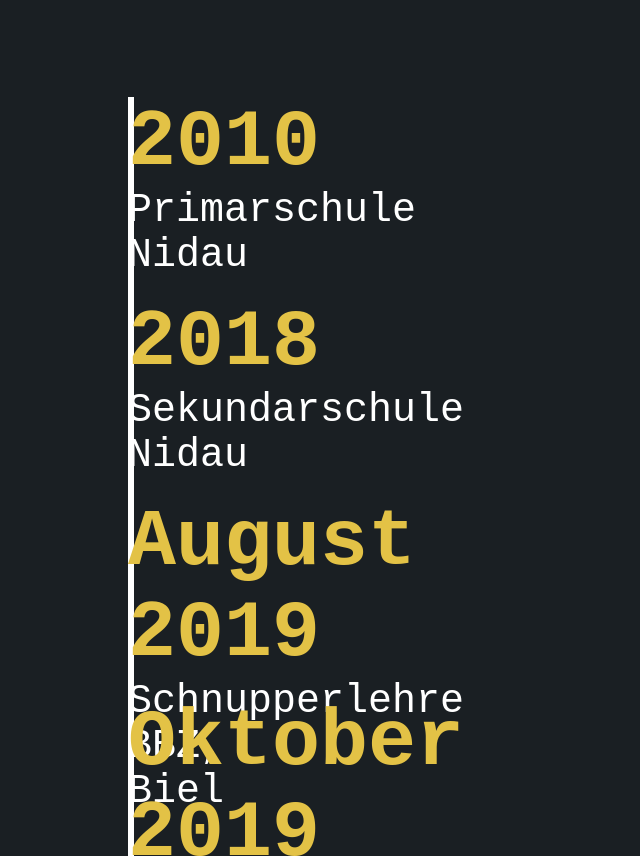
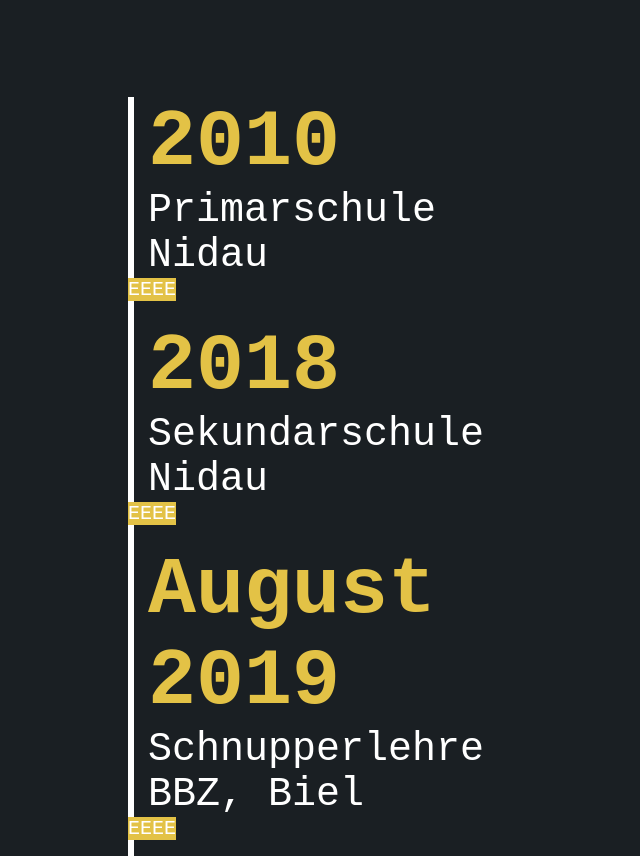
Before and after one commit to lebaguette248/website_svk, a plain HTML site: page aboutme.html in a window 1280 px wide. Shown: the part 1339-2195 px from the top of the page, without its empty margins (0-640 px from the left). Drawn offline with Linux system fonts and the light colour scheme; a web font is replaced by a local one.

Commit message:
Feature: Fixed shit

```diff
--- a/style.css
+++ b/style.css
@@ -5,16 +5,14 @@
   padding: 0;
   box-sizing: border-box;
   color: var(--text-color);
-  font-family: 'DM Mono', monospace;
+  font-family: "DM Mono", monospace;
 }
-
-
 
 :root {
   font-size: 20px;
 
-  --background-color: #1A1F23;
-  --h1-color: #E3C246;
+  --background-color: #1a1f23;
+  --h1-color: #e3c246;
   --text-color: #ffffff;
   --navbar-background-color: #1f1f1f;
 }
@@ -23,21 +21,18 @@
   color: var(--background-color);
 }
 
-
 body {
-
   margin: 0;
   padding: 0;
   background-color: var(--background-color);
-
 }
 
-h1  {
+h1 {
   color: var(--h1-color);
   font-size: 6rem;
 }
 
-h2  {
+h2 {
   color: var(--h1-color);
   font-size: 4rem;
 }
@@ -48,7 +43,6 @@ p {
 }
 
 nav {
-
   overflow: hidden;
   height: 100px;
   position: fixed;
@@ -74,17 +68,17 @@ nav a:hover {
   padding: 20px;
 }
 
-.sectionwrapper  {
+.sectionwrapper {
   padding-left: 10vw;
   min-height: 1000px;
   margin-top: 100px;
 }
 
-.sectionwrapper > *  {
+.sectionwrapper > * {
   margin-top: 50px;
 }
 
-.button_changepage  {
+.button_changepage {
   width: 400px;
   height: 100px;
   border-radius: 3rem;
@@ -93,38 +87,28 @@ nav a:hover {
   text-decoration: none;
 }
 
-
 ul {
   padding: 50px 0;
-
 }
 
 ul li {
   width: 6px;
   background-color: white;
   list-style-type: none;
-    height:200px;
+  min-height: 200px;
   padding-bottom: 20px;
-
 }
 
-
 ul li::after {
-    content: 'E';
-    position: absolute;
-    background: var(--h1-colora);
+  content: "EEEE";
+  position: relative;
+  background: var(--h1-color);
   height: 25px;
   width: 25px;
-    border-radius: 50%;
-    left:50%;
   transform: translateX(-50%);
-    top: 50%;
 }
 
-.sepdivlolo {
-  margin-right: 10px;
-    min-width: 10rem;
-    position: relative;
-    left: 50px;
-    width: 100%;
+ul li div {
+  padding-left: 20px;
+  min-width: 350px;
 }
```
Lines whose indentation alone changed are shown as unchanged.
